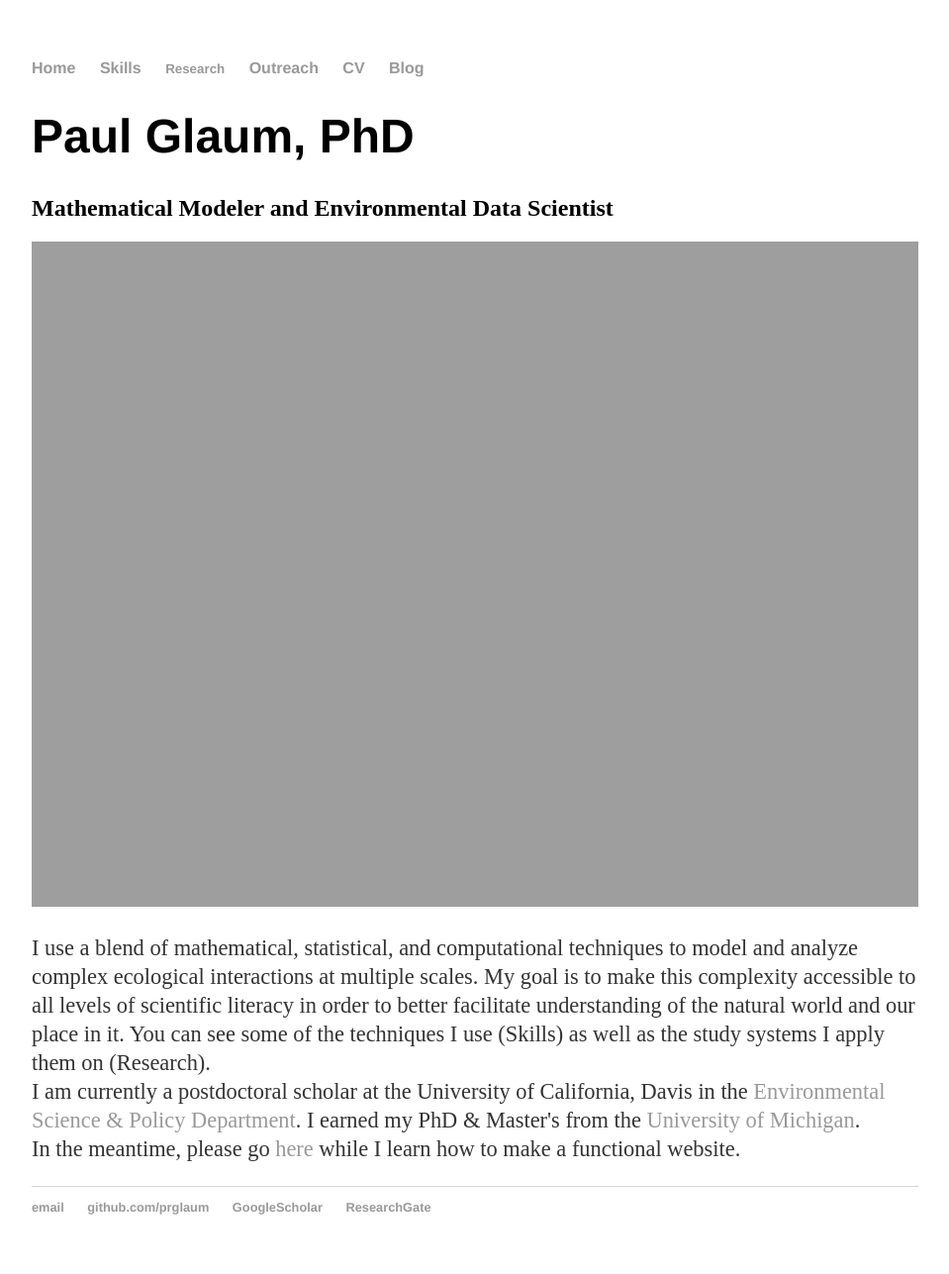
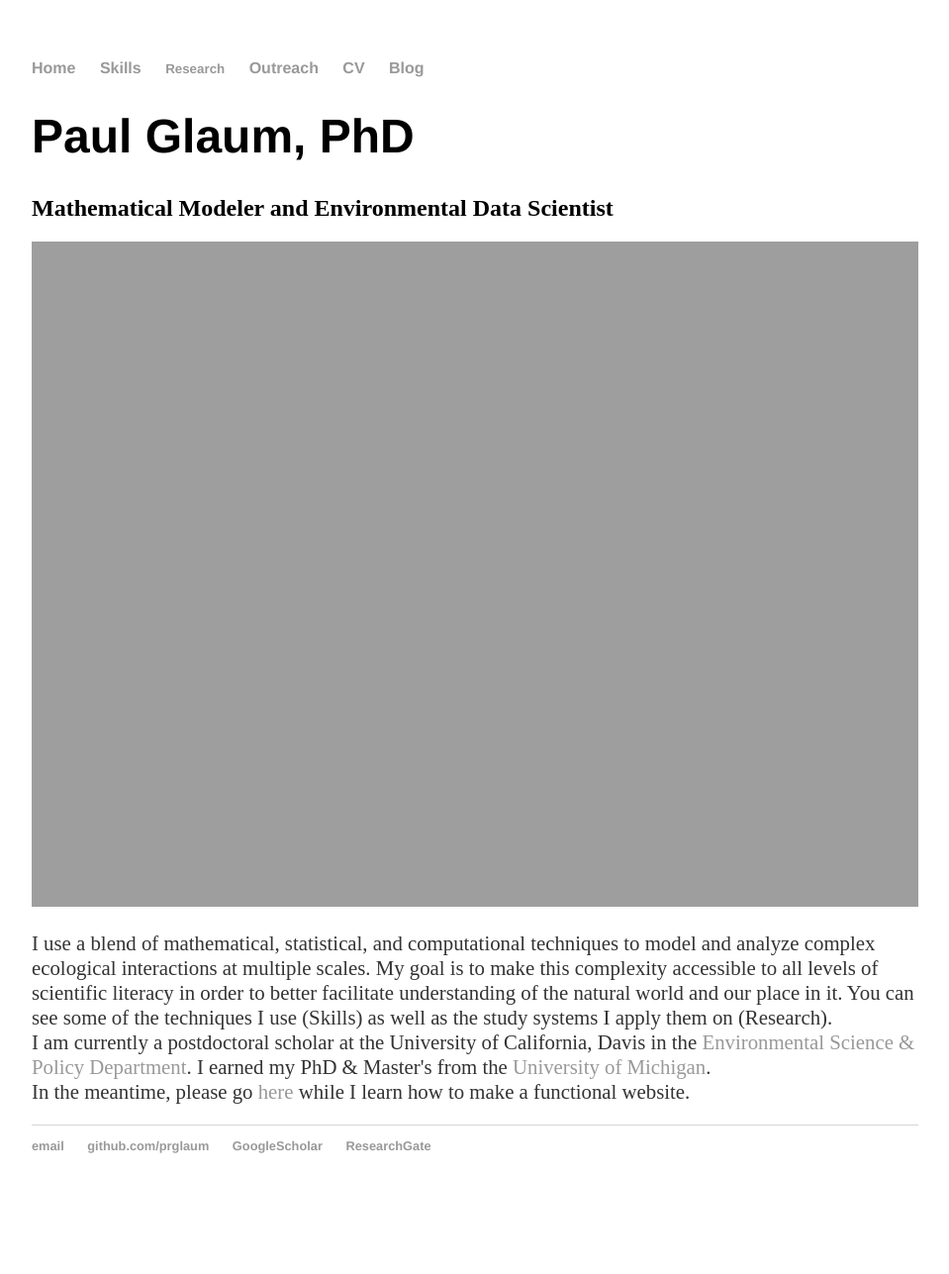
Before and after one commit to prglaum/prglaum.github.io, a Jekyll site: the page built from index.html, in a window 1280 px wide. Shown: the whole page at 99% size, without its empty margins (160-1119 px from the left). Built offline with Jekyll 4.4.1, drawn with Linux system fonts in a browser that asks for light colours; after the commit the page ends 1225 px from its top, so only the background shows below that.

Commit message:
Update main.css

```diff
--- a/css/main.css
+++ b/css/main.css
@@ -24,8 +24,8 @@ h1 {
     font-family:'Helvetica', 'Arial', 'Sans-Serif';
 }
 p {
-    font-size: 1.4em;
-    line-height: 1.3em;
+    font-size: 1.3em;
+    line-height: 1.2em;
     color: #333;
 }
 footer {
```
